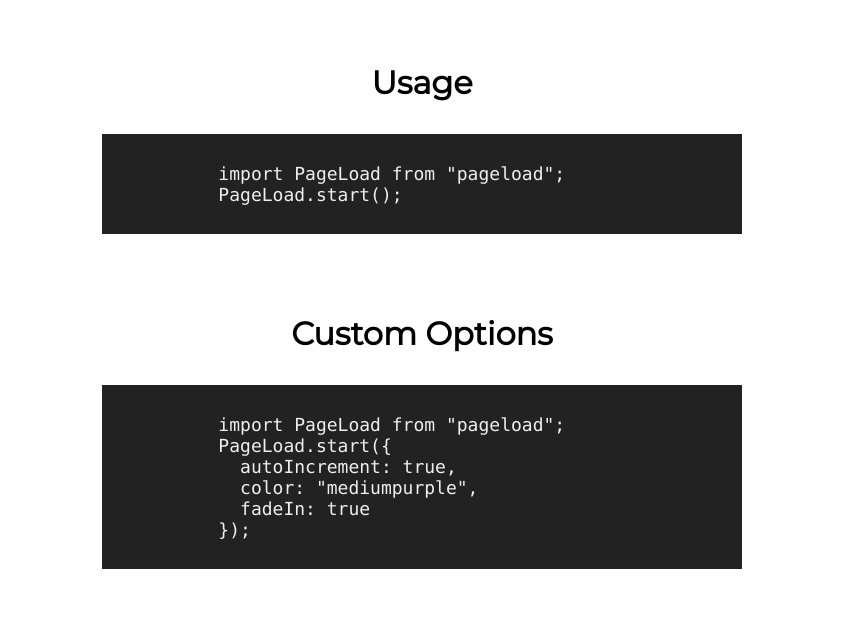
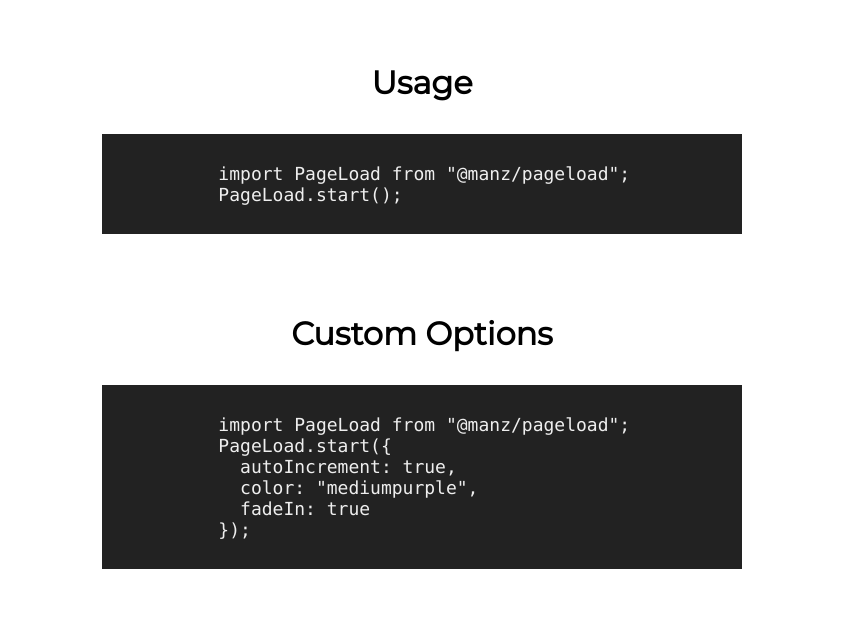
Before and after one commit to ManzDev/pageload, a website: page src/index.html in a window 1280 px wide. Shown: the part 860-1479 px from the top of the page, without its empty margins (218-1061 px from the left). Drawn offline with nearby package versions, Linux system fonts and the light colour scheme; files whose address does not match are found by name; a web font is replaced by a local one.

Commit message:
Rename to scope @manz/pageload (npm) - website gh-pages

```diff
--- a/src/index.html
+++ b/src/index.html
@@ -130,14 +130,14 @@
         <h3>Usage</h3>
 
         <pre><code>
-          import PageLoad from "pageload";
+          import PageLoad from "@manz/pageload";
           PageLoad.start();
         </code></pre>
 
         <h3>Custom Options</h3>
 
         <pre><code>
-          import PageLoad from "pageload";
+          import PageLoad from "@manz/pageload";
           PageLoad.start({
             autoIncrement: true,
             color: "mediumpurple",
```
Also changed, not shown: README.md.
